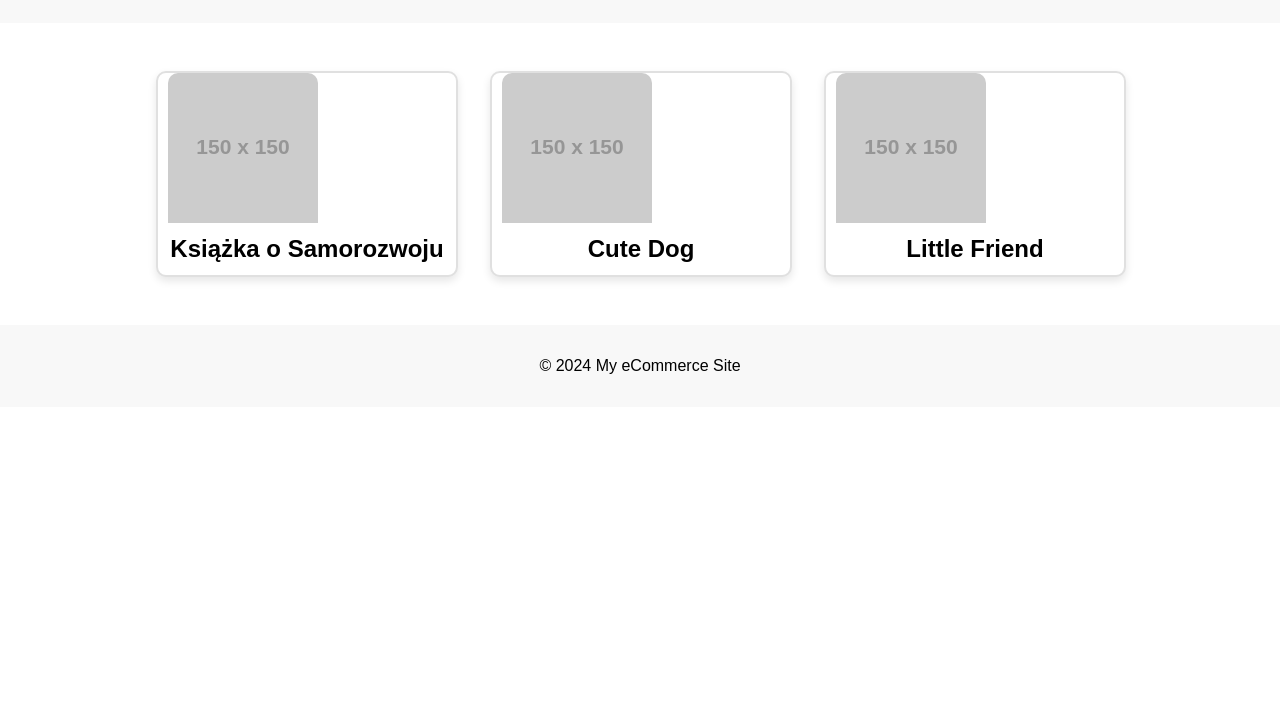
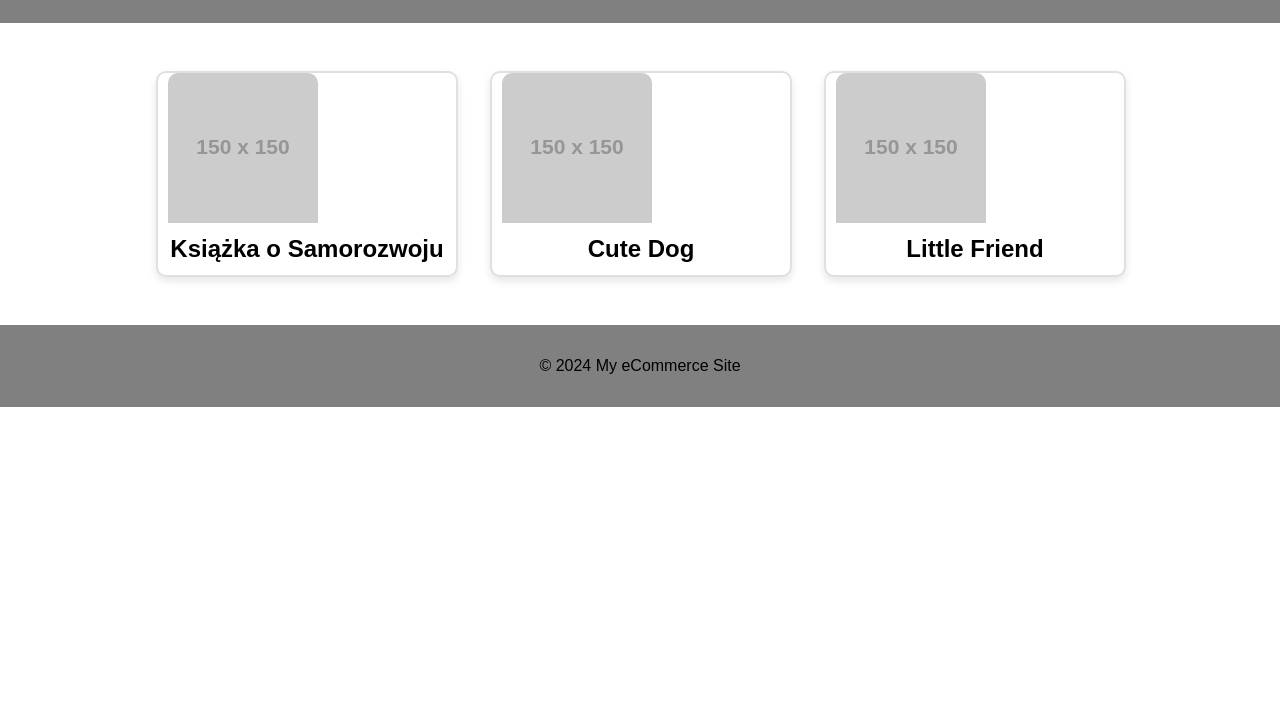
Before and after one commit to SzymonkaOryginal/Instabook, a plain HTML site: page index.html in a window 1280 px wide. Shown: the part 89-800 px from the top of the page. Drawn offline with nearby package versions, Linux system fonts and the light colour scheme; placeholder pictures from the web are drawn by us; a script that the page names is missing.

```diff
--- a/styles.css
+++ b/styles.css
@@ -5,7 +5,7 @@
   box-sizing: border-box;
 }
 header, footer {
-  background-color: #f8f8f8;
+  background-color: #808080;
   padding: 1em;
   text-align: center;
 }
```
